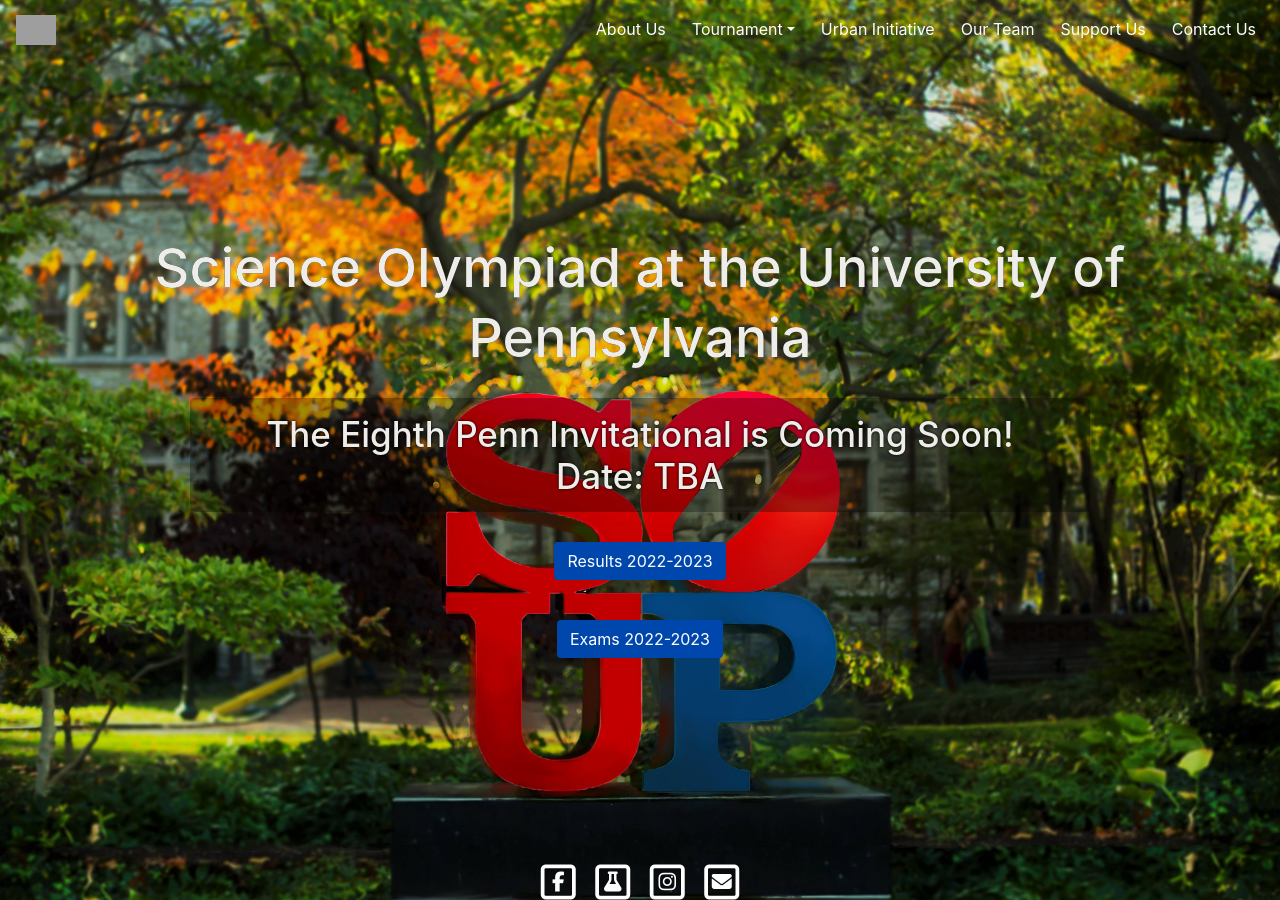
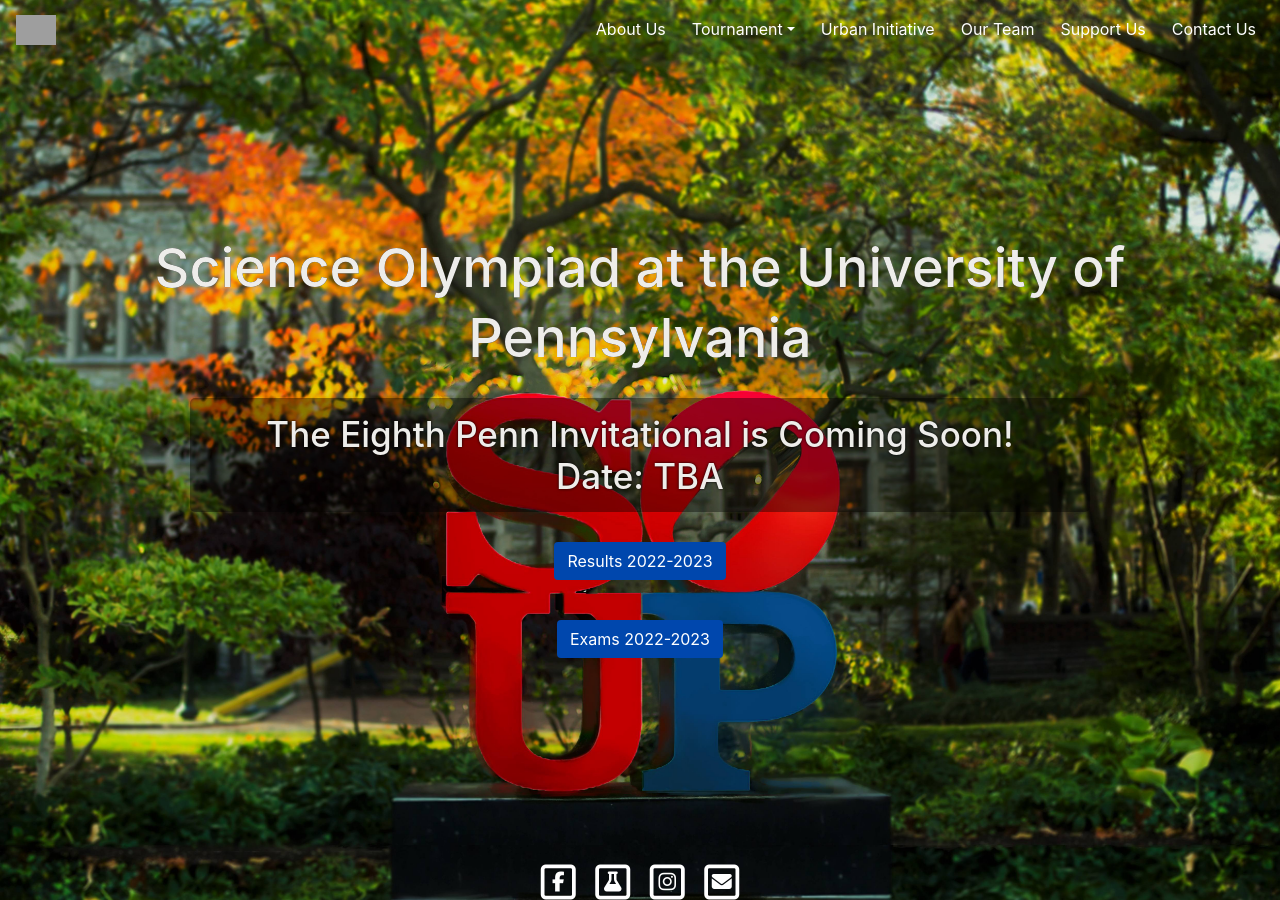
Before and after one commit to seamus860/copy-soup-website, a Jekyll site: the page built from index.html, in a window 1280 px wide. Built offline with Jekyll 4.4.1, drawn with Linux system fonts in a browser that asks for light colours; nearby versions of some CDN libraries; grey boxes are pictures that could not be loaded.

Commit message:
Update index.scss

```diff
--- a/css/index.scss
+++ b/css/index.scss
@@ -46,7 +46,7 @@ body {
     color: #EEEDEA;
     text-align: center;
     padding: 15px;
-    background-color: rgba(0, 0, 0, 0.3);
+    background-color: rgba(0, 0, 0, 0.4);
     text-shadow: 0 0 3px black;
     margin: 0 auto;
     width: 900px;
```
